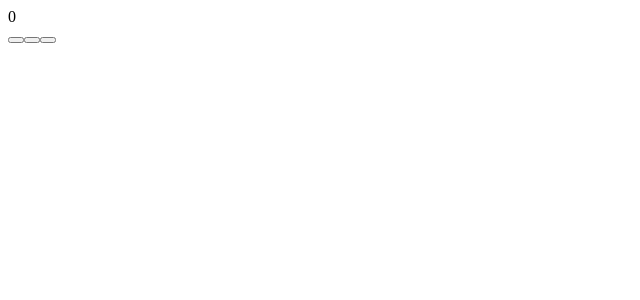
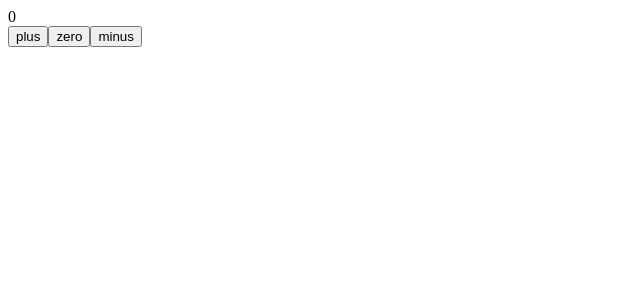
Before and after one commit to Daembius/FullStackOpen, a React (Vite) app in the folder part1/: page / in a window 1280 px wide. Shown: the top 300 px of the page, without its empty margins (0-640 px from the left). Built offline with nearby package versions, Linux system fonts and the light colour scheme.

Commit message:
Labs Part 1C - refactoring the components

```diff
--- a/part1/src/App.jsx
+++ b/part1/src/App.jsx
@@ -18,9 +18,9 @@ const App = () => {
   return (
     <div>
       <Display counter={counter} />
-      <button onClick={increaseByOne} text="plus" />
-      <button onClick={setToZero} text="zero" />
-      <button onClick={decreaseByOne} text="minus" />
+      <Button onClick={increaseByOne} text="plus" />
+      <Button onClick={setToZero} text="zero" />
+      <Button onClick={decreaseByOne} text="minus" />
     </div>
   );
 };
```
